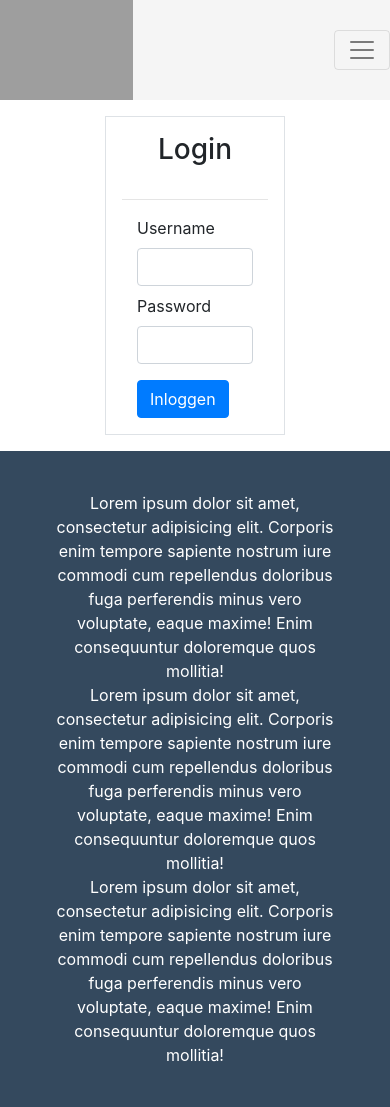
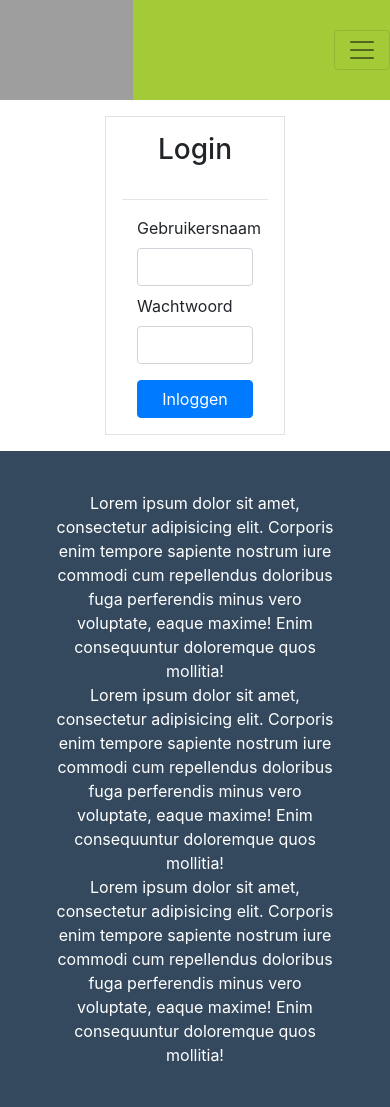
Before and after one commit to Faried-4A6A/gameplay-party, a PHP site: page /logincontroller/view/login.php in a window 390 px wide. Run offline with PHP 8.4, Linux system fonts and the light colour scheme; some libraries are stand-ins or nearby versions; grey boxes are pictures that could not be loaded.

Commit message:
login functie aan het maken

```diff
--- a/controller/adminController.php
+++ b/controller/loginController.php
@@ -1,9 +1,11 @@
 <?php
+require_once 'model/loginLogic.php';
 
-class adminController {
+class loginController {
 
 
     public function __construct(){
+        $this->loginLogic = new loginLogic();
     }
     public function __destruct() {}
 
@@ -12,6 +14,8 @@ class adminController {
         require "view/login.php";
     }
 
+
+
 }
 
 ?>
--- a/view/assets/style.css
+++ b/view/assets/style.css
@@ -31,7 +31,7 @@
 }
 
 .backgroundColorAndriodGreen{
-    background: #f5f5f5;
+    background: #A3CB38;
 }
 
 .colorMidnight{
--- a/view/login.php
+++ b/view/login.php
@@ -2,22 +2,22 @@
 
 <div class="container">
     <div class="border w-50 p-3 mt-3 mx-auto">
-        <form>
+        <form action="" method="post">
           <div class="form-row justify-content-center">
               <label><h3>Login</h3></label>
           </div>
           <hr>
           <div class="form content-justify-center">
             <div class="col">
-                <label for="validationDefault01">Username</label>
-                <input type="text" class="form-control" required>
+                <label for="validationDefault01">Gebruikersnaam</label>
+                <input name="naam" type="text" class="form-control" required>
             </div>
             <div class="col mt-2">
-                <label for="exampleInputPassword1">Password</label>
-                <input type="password" class="form-control" required>
+                <label for="exampleInputPassword1">Wachtwoord</label>
+                <input name="ww" type="password" class="form-control" required>
             </div>
-            <div class="col">
-                <button type="button" class="btn btn-primary mt-3">Inloggen</button>
+            <div class="col-12">
+                <button type="submit" class="btn btn-block btn-primary mt-3">Inloggen</button>
             </div>
         </form>
         </div>
--- a/view/over_ons.php
+++ b/view/over_ons.php
@@ -11,7 +11,7 @@
         <hr>
       </div>
 
-      <div class="col-sm-5 offset-sm-2 col-md-6 offset-md-0"><h1><b>Medewerkers</b></h1>
+      <div class="col-sm-5 offset-sm-2 col-md-6 offset-md-0"><h1><b>Team</b></h1>
       Lorem ipsum dolor sit amet, consectetur adipisicing elit, sed do eiusmod tempor incididunt ut labore et dolore magna aliqua.Lorem ipsum dolor sit amet, consectetur adipisicing elit, sed do eiusmod tempor incididunt ut labore et dolore magna aliqua.Lorem ipsum dolor sit amet, consectetur adipisicing elit, sed do eiusmod tempor incididunt ut labore et dolore magna aliqua.Lorem ipsum dolor sit amet, consectetur adipisicing elit, sed do eiusmod tempor incididunt ut labore et dolore magna aliqua. Lorem ipsum dolor sit amet, consectetur adipisicing elit, sed do eiusmod tempor incididunt ut labore et dolore magna aliqua.Lorem ipsum dolor sit amet, consectetur adipisicing elit, sed do eiusmod tempor incididunt ut labore et dolore magna aliqua.
     </div>
     <div class="col-sm-5 col-md-6"><img src="https://via.placeholder.com/650x450" alt="..." class="img-thumbnail"></div>
```
Also changed, not shown: model/DataHandler.php (+8 -0 lines), model/loginLogic.php (added, +51 -0 lines), controller/overzichtController.php (line endings or trailing spaces), 1 other file.
